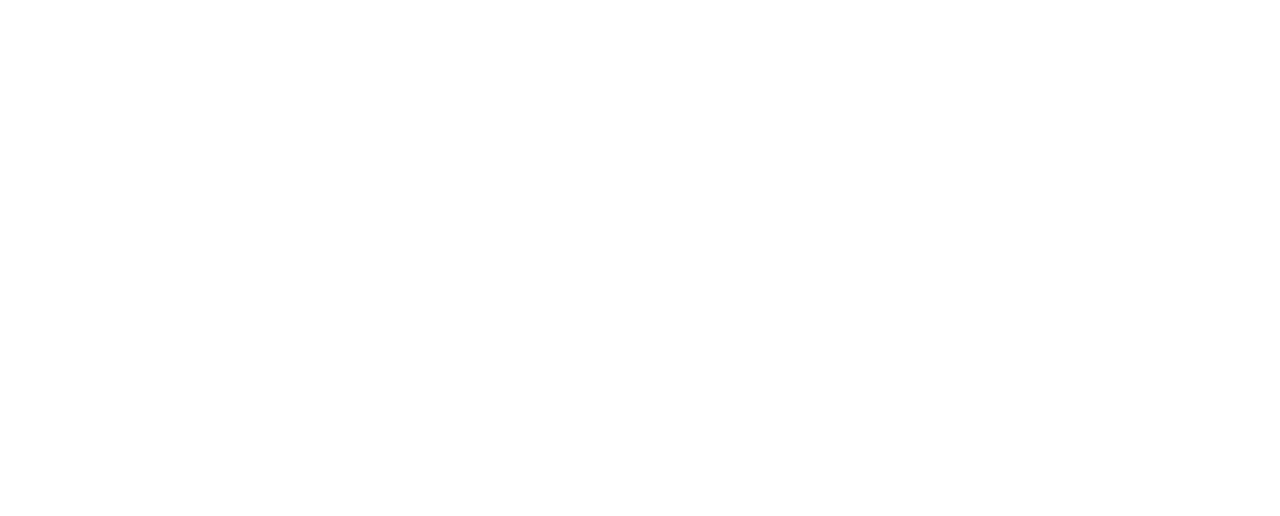
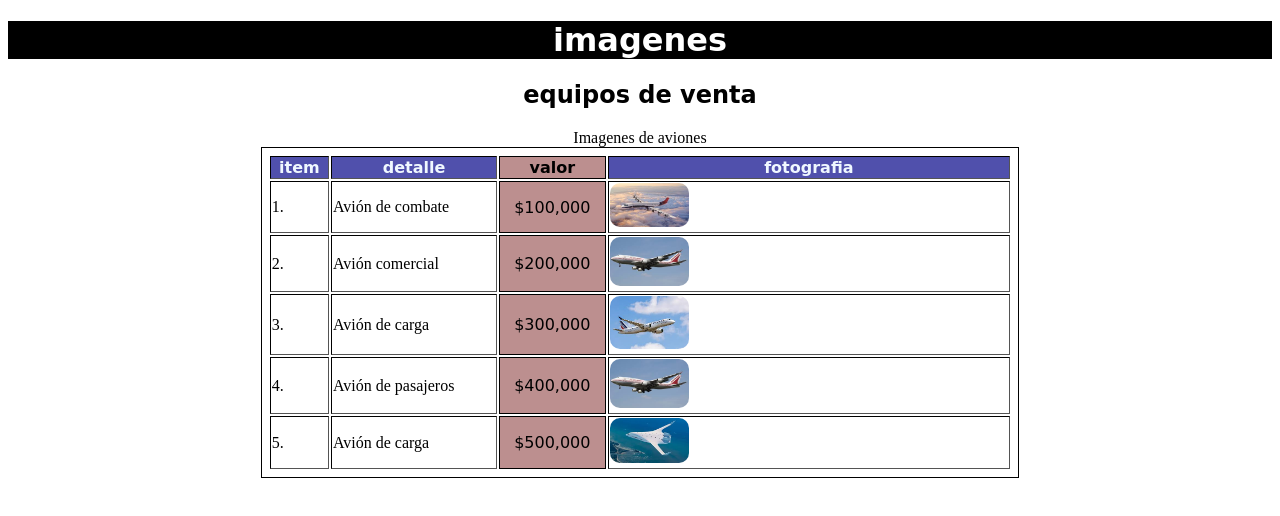
Before and after one commit to miguel60Hz/taller03, a plain HTML site: page index.html in a window 1280 px wide. Drawn offline with Linux system fonts and the light colour scheme.

Commit message:
master-actualizacion-index-tabla

```diff
--- /dev/null
+++ b/css/estilo.css
@@ -0,0 +1,41 @@
+header {
+    color: white;
+    background-color: black;
+    font-family: cursive;
+    font-size: 16px;
+}
+h1{
+    text-align: center;
+}
+h2{
+    text-align: center;
+    font-family: cursive;
+    color: black;
+    text-align: center;
+}
+table {
+    border: 1px solid black;
+    width: 60%;
+    margin: 0 auto;
+    padding: 6px;
+}
+.img01{
+    width: 20%;
+    height: auto;
+    border-radius: 10px;
+}
+th {
+    text-align: center;
+    color: aliceblue;
+    background-color: rgb(80, 80, 172);
+    font-family: cursive;
+    font-size: 16px;
+}
+.valor {
+    text-align: center;
+    color: black;
+    font-family: cursive;
+    font-size: 16px;
+    background-color: rosybrown;
+    border: 1px solid black;
+}
--- a/index.html
+++ b/index.html
@@ -3,9 +3,52 @@
 <head>
     <meta charset="UTF-8">
     <meta name="viewport" content="width=device-width, initial-scale=1.0">
-    <title>Document</title>
+    <title>aviones</title>
+    <link rel="stylesheet" href="/css/estilo.css">
 </head>
 <body>
-
+    <header>
+        <h1>imagenes</h1>
+    </header>
+    <h2>equipos de venta</h2>
+    <table border="1">
+        <caption>Imagenes de aviones</caption>
+        <tr>
+            <th>item</th>
+            <th>detalle</th>
+            <th class="valor">valor</th>
+            <th>fotografia</th>
+        </tr>
+        <tr>
+            <td>1.</td>
+            <td>Avión de combate</td>
+            <td class="valor">$100,000</td>
+            <td><img class="img01" src="/imagen/avion 1.jpg" alt="Avión de combate"></td>
+        </tr>
+        <tr>
+            <td>2.</td>
+            <td>Avión comercial</td>
+            <td class="valor">$200,000</td>
+            <td><img class="img01" src="/imagen/avion 2.jpg" alt="Avión comercial"></td>
+        </tr>
+        <tr>
+            <td>3.</td>
+            <td>Avión de carga</td>
+            <td class="valor">$300,000</td>
+            <td><img class="img01" src="/imagen/avion 3.jpg" alt="Avión de carga"></td>
+        </tr>
+        <tr>
+            <td>4.</td>
+            <td>Avión de pasajeros</td>
+            <td class="valor">$400,000</td>
+            <td><img class="img01" src="/imagen/avion 4.jpg" alt="Avión de pasajeros"></td>
+        </tr>
+        <tr>
+            <td>5.</td>
+            <td>Avión de carga</td>
+            <td class="valor">$500,000</td>
+            <td><img class="img01" src="/imagen/avion 5.jpg" alt="Avión de carga"></td>
+        </tr>
+    </table>
 </body>
 </html>
```
Also changed, not shown: imagen/avion 1.jpg (added), imagen/avion 2.jpg (added), imagen/avion 3.jpg (added), imagen/avion 4.jpg (added), imagen/avion 5.jpg (added).
